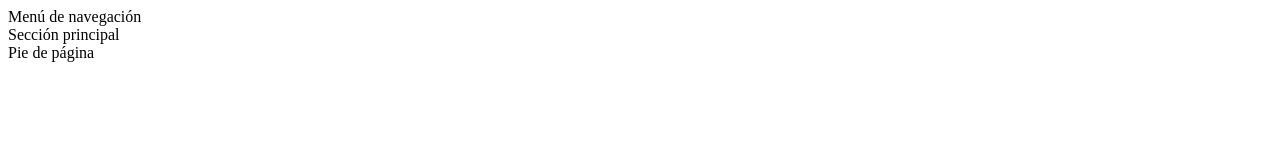
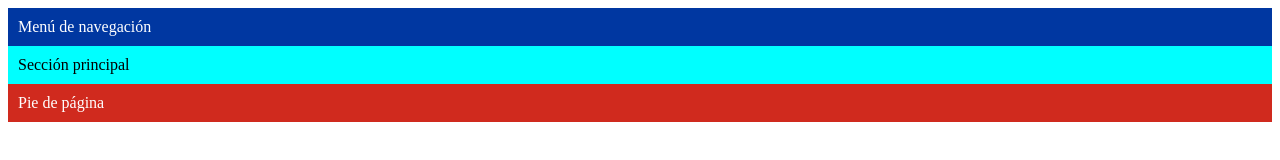
Before and after one commit to Lavkenpilar/layaut-media-queries, a plain HTML site: page index.html in a window 1280 px wide. Drawn offline with Linux system fonts and the light colour scheme.

Commit message:
creo-style-css

```diff
--- a/assets/css/style.css
+++ b/assets/css/style.css
@@ -0,0 +1,18 @@
+nav {
+    padding: 10px;
+    grid-area: menu;
+    background: #0037a1;
+    color: white;
+}
+
+main {
+    grid-area: seccion-principal;
+    padding: 10px;
+    background: aqua;
+    }
+footer {
+    grid-area: pie-de-pagina;
+    background: #d02a1e;
+    color: white;
+    padding: 10px;
+}
```
Also changed, not shown: index.html (+2 -0 lines).
